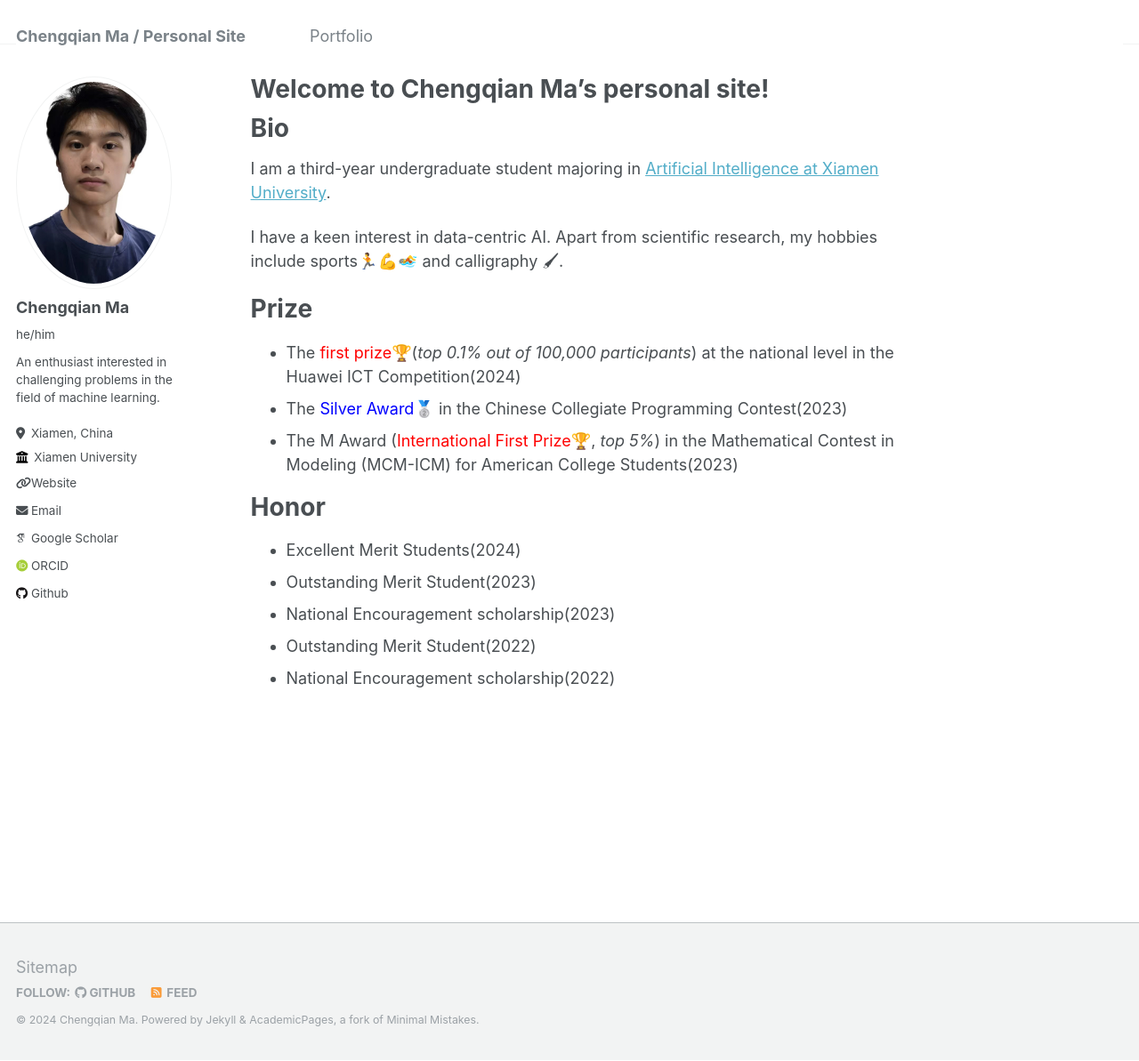
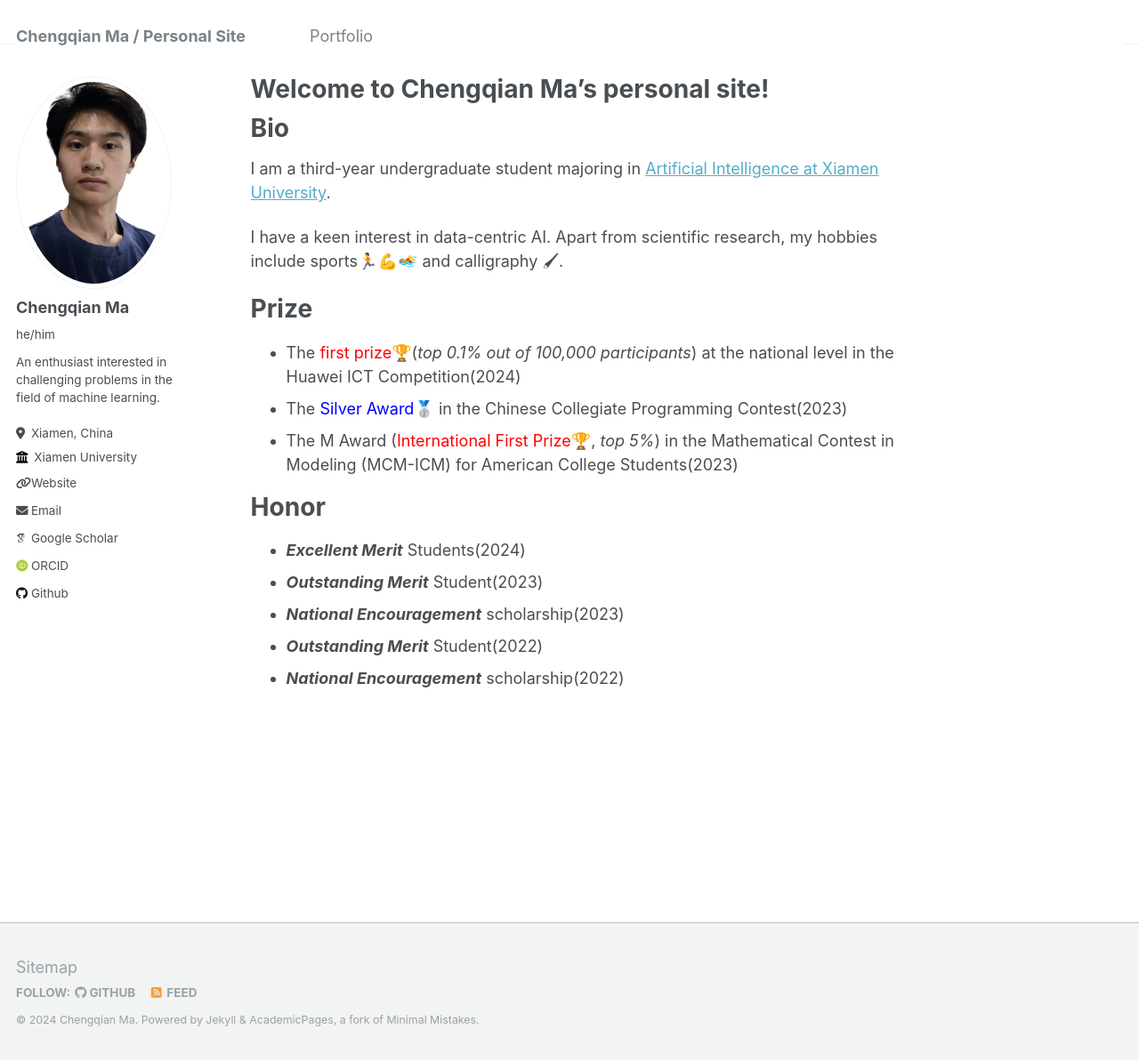
Before and after one commit to step-out/step-out.github.io, a Jekyll site: the page built from _pages/about.md, in a window 1280 px wide and 1193 px high. Shown: the whole window at 89% size. Built offline with Jekyll 4.4.1, drawn with Linux system fonts in a browser that asks for light colours; some web fonts are replaced.

Commit message:
xieti jiacu

```diff
--- a/_pages/about.md
+++ b/_pages/about.md
@@ -22,8 +22,8 @@ I have a keen interest in data-centric AI. Apart from scientific research, my ho
 
 # Honor
 
-- Excellent Merit Students(2024)
-- Outstanding Merit Student(2023)
-- National Encouragement scholarship(2023)
-- Outstanding Merit Student(2022)
-- National Encouragement scholarship(2022)
+- ***Excellent Merit*** Students(2024)
+- ***Outstanding Merit*** Student(2023)
+- ***National Encouragement*** scholarship(2023)
+- ***Outstanding Merit*** Student(2022)
+- ***National Encouragement*** scholarship(2022)
```
